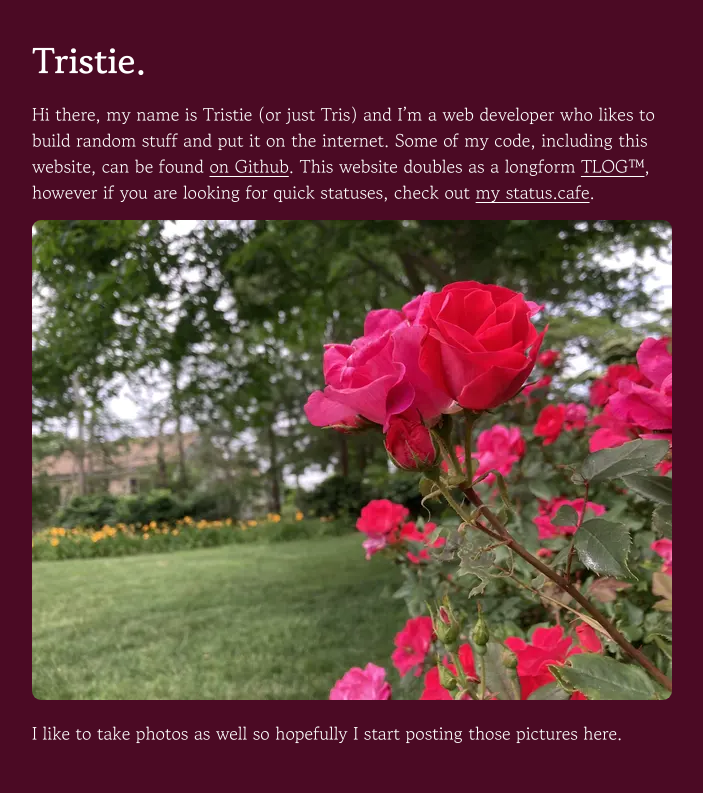
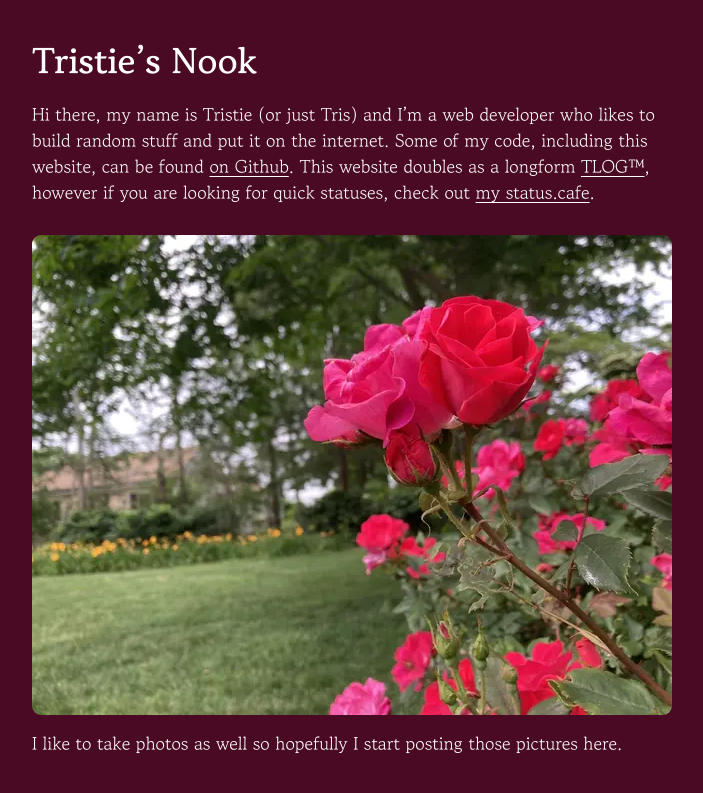
Before and after one commit to wakest/Logiverse, a Jekyll site: the page built from index.md, in a window 1280 px wide. Shown: the top 793 px of the page, without its empty margins (288-991 px from the left). Built offline with Jekyll 4.4.1, drawn with Linux system fonts in a browser that asks for light colours.

Commit message:
Fix main page spacing and edit title

```diff
--- a/index.md
+++ b/index.md
@@ -1,13 +1,15 @@
 ---
 
-    title: Tristie
+    title: Tristie's Nook.
     description: Welcome to the blog of Tristie. I made this using love and a whole lotta markdown files.
 
 ---
 
-# Tristie.
+# Tristie's Nook
 
 Hi there, my name is Tristie (or just Tris) and I'm a web developer who likes to build random stuff and put it on the internet. Some of my code, including this website, can be found [on Github](https://github.com/Tristie){: target="_blank"}. This website doubles as a longform [TLOG™](/tlog), however if you are looking for quick statuses, check out [my status.cafe](https://status.cafe/users/tris){: target="_blank"}.
+
+<p></p>
 
 ![Some nice flowers](/assets/img/pinkflowers_small.webp){: style="aspect-ratio: 4/3" }
 
--- a/style.css
+++ b/style.css
@@ -24,6 +24,10 @@ main p {
     padding-bottom: min(1em, 15px);
 }
 
+main img {
+    display: block;
+}
+
 main hr {
     margin-bottom: 1em;
     border-color: var(--primary)
@@ -38,8 +42,9 @@ mark {
 main h1#title {
     margin: 0px;
     padding-bottom: 0px;
-    & ~ hr:first-of-type {
-        border:transparent;
+
+    &~hr:first-of-type {
+        border: transparent;
     }
 }
 
```
